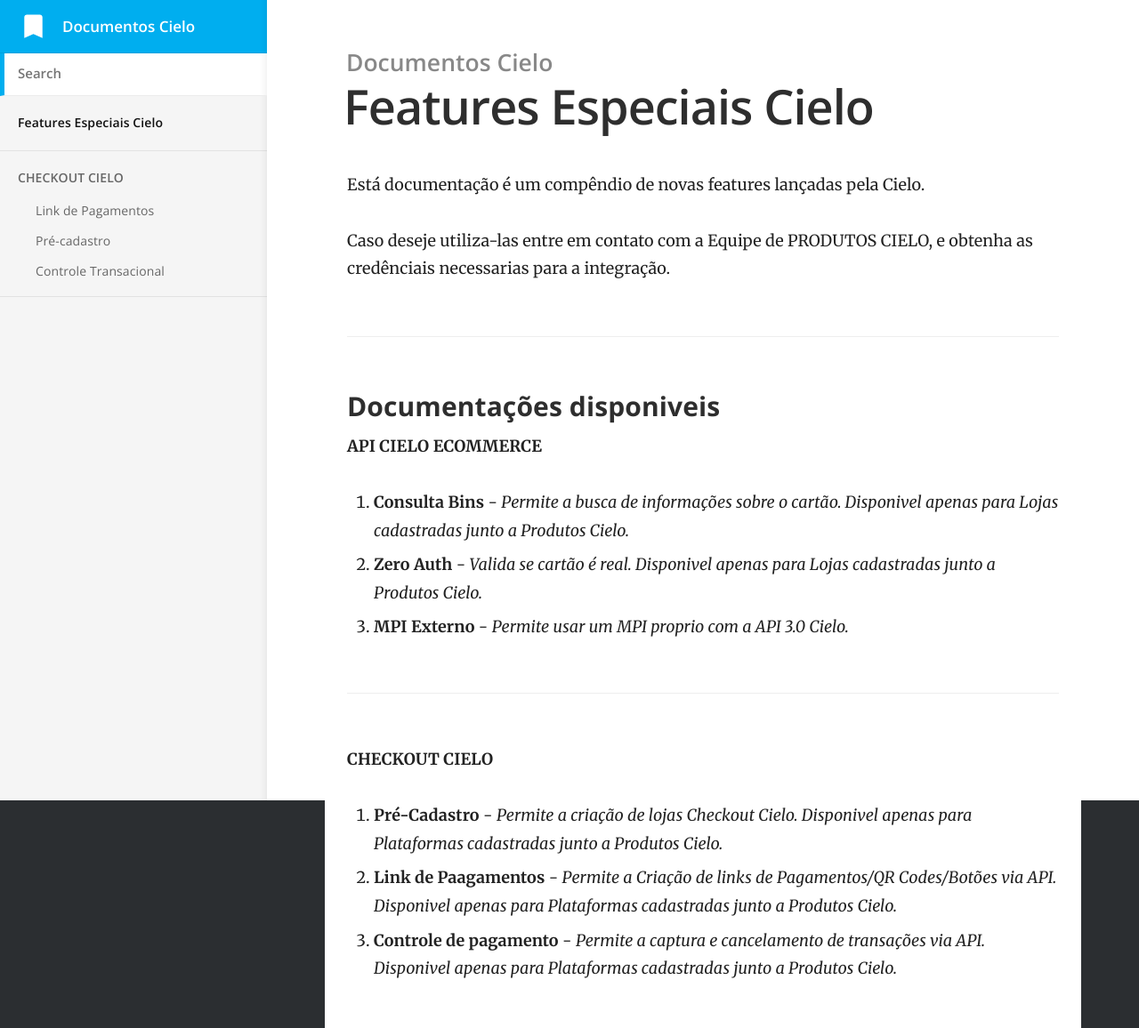
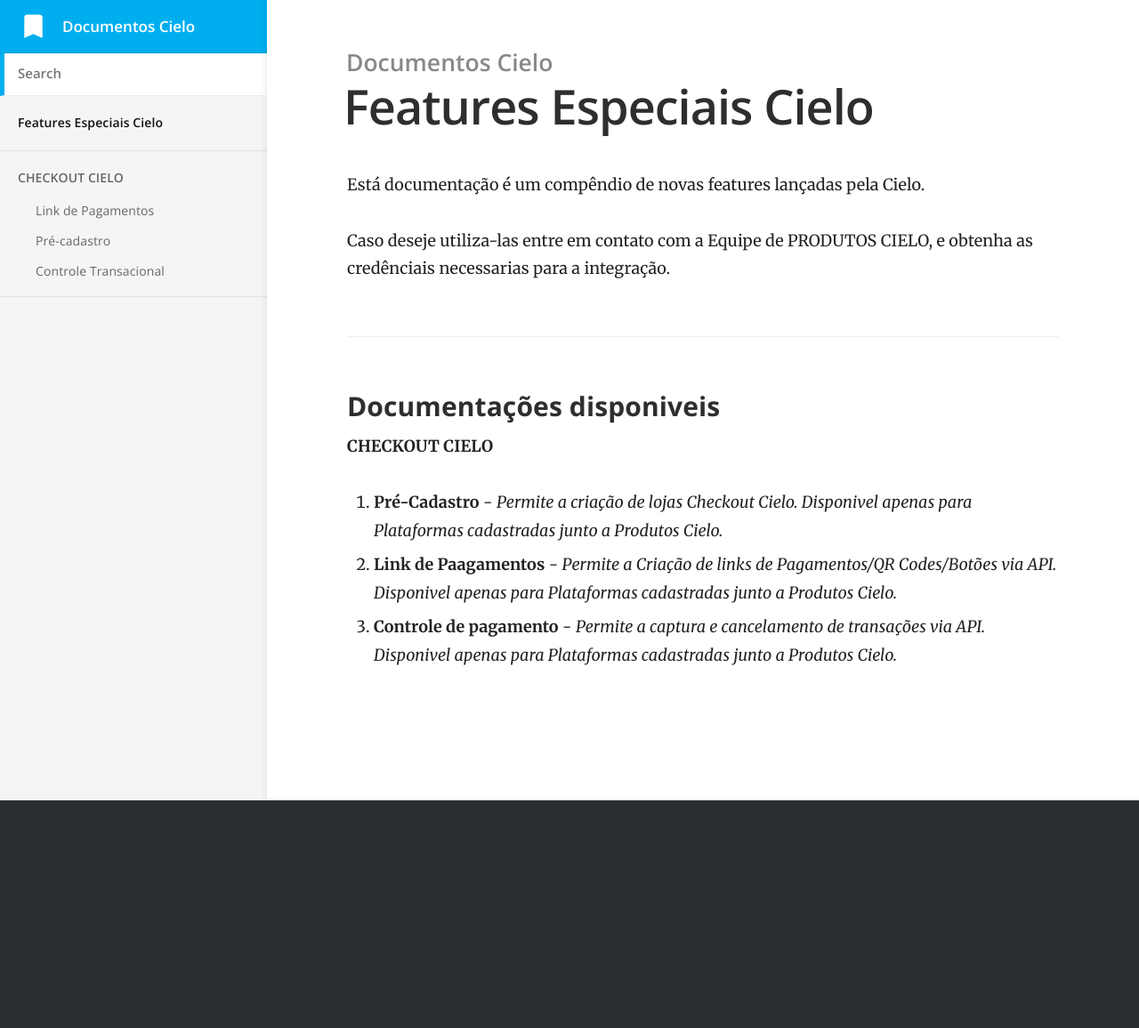
Before and after one commit to DocsCielo/PILOTOSALELO, a Jekyll site: the page built from index.md, in a window 1280 px wide. Shown: the whole page at 89% size. Built offline with Jekyll 4.4.1, drawn with Linux system fonts in a browser that asks for light colours; after the commit the page ends 900 px from its top, so only the background shows below that.

Commit message:
Updated 'index.md' via CloudCannon

```diff
--- a/index.md
+++ b/index.md
@@ -7,14 +7,6 @@ Caso deseje utiliza-las entre em contato com a Equipe de PRODUTOS CIELO, e obten
 
 ### **Documentações disponiveis**
 
-**API CIELO ECOMMERCE**
-
-1. **Consulta Bins** - _Permite a busca de informações sobre o cartão. Disponivel apenas para Lojas cadastradas junto a Produtos Cielo._
-2. **Zero Auth** - _Valida se cartão é real. Disponivel apenas para Lojas cadastradas junto a Produtos Cielo._
-3. **MPI Externo** - _Permite usar um MPI proprio com a API 3.0 Cielo._
-
----
-
 **CHECKOUT CIELO**
 
 1. **Pré-Cadastro** - _Permite a criação de lojas Checkout Cielo. Disponivel apenas para Plataformas cadastradas junto a Produtos Cielo._
```
